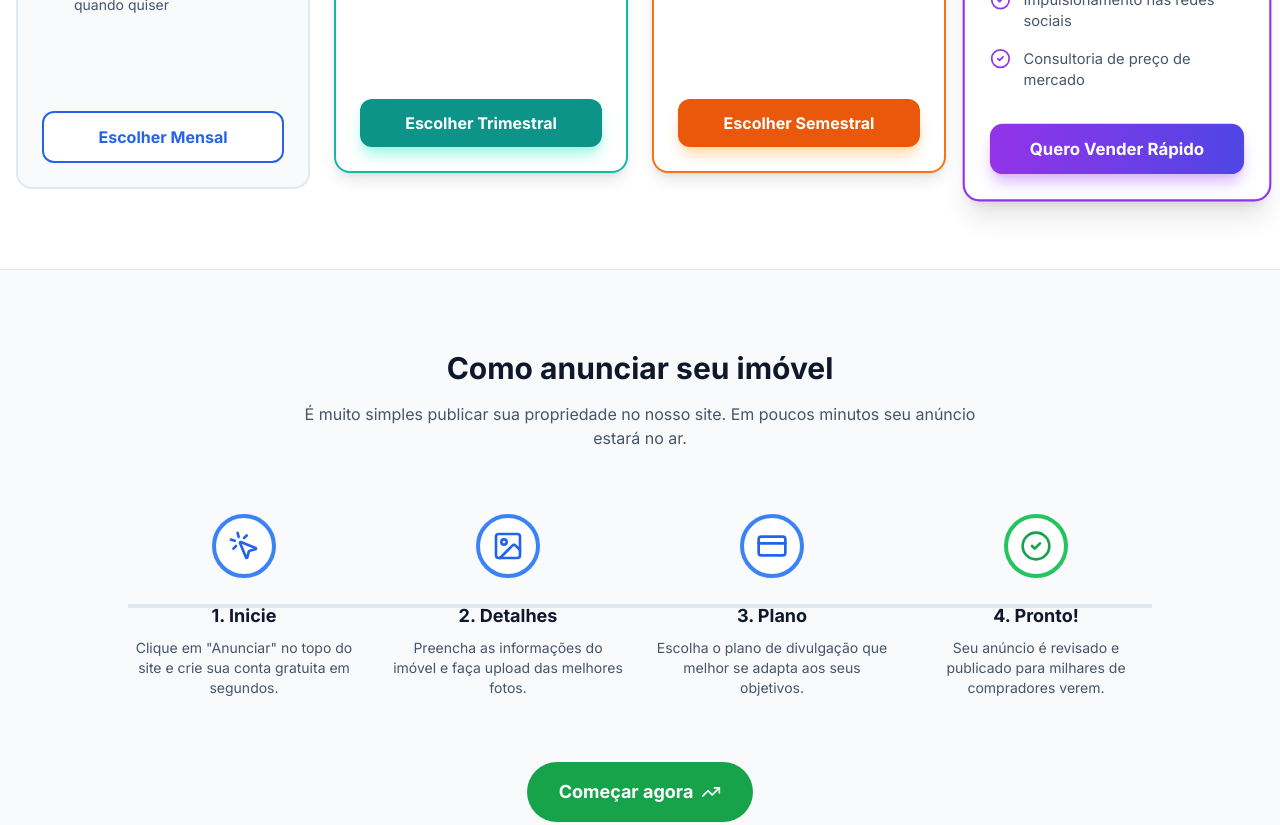
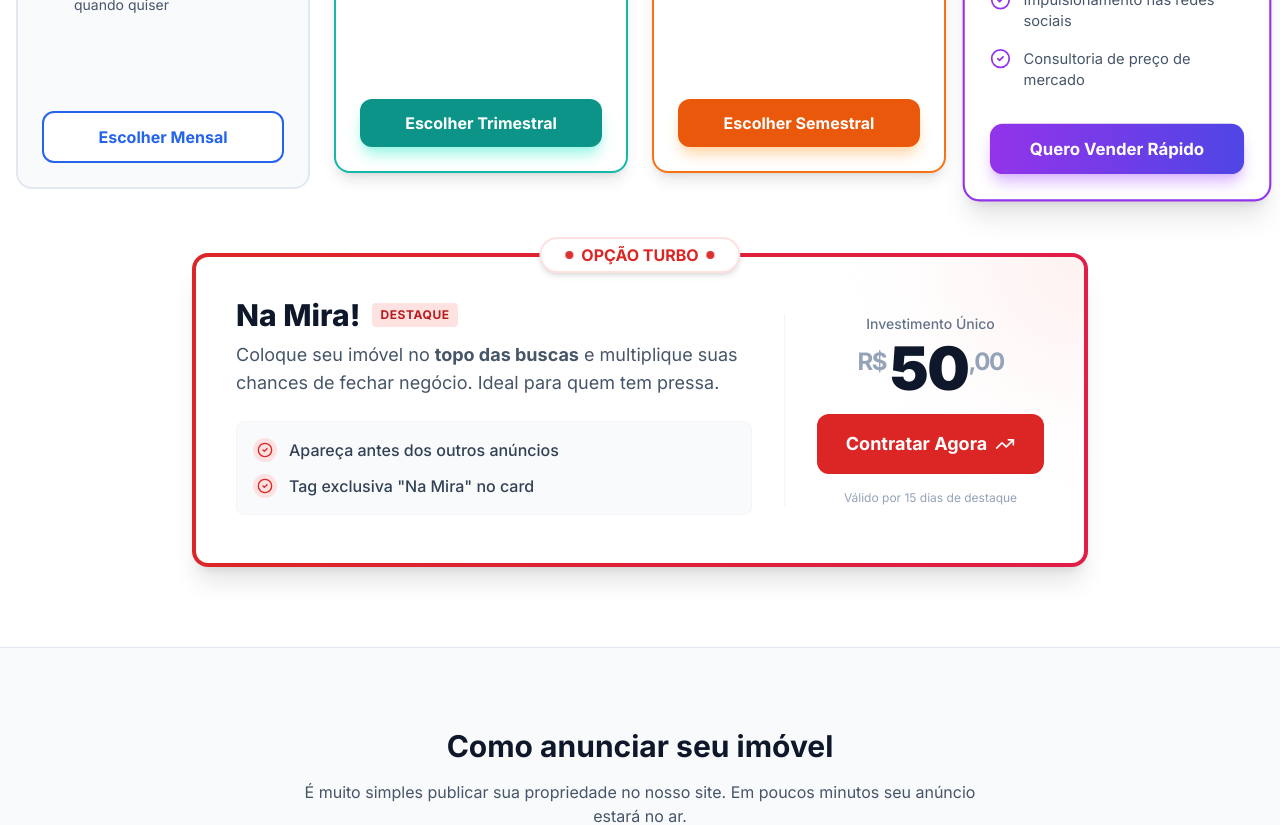
Before and after one commit to Dodo110371/imoveis-daki-do-bairro, a Next.js app: page /planos in a window 1280 px wide. Shown: the part 1820-2645 px from the top of the page. Built offline with nearby package versions, Linux system fonts and the light colour scheme; no server answers.

Commit message:
feat: adiciona opção Na Mira na página de planos

```diff
--- a/app/planos/page.tsx
+++ b/app/planos/page.tsx
@@ -240,6 +240,58 @@ export default function PlanosPage() {
             </div>
 
           </div>
+
+          {/* Na Mira! Option */}
+          <div className="mt-16 max-w-4xl mx-auto">
+            <div className="relative bg-gradient-to-r from-red-600 to-rose-600 rounded-2xl p-1 shadow-xl transform hover:scale-[1.01] transition-transform duration-300">
+              <div className="absolute -top-4 left-1/2 -translate-x-1/2 bg-white text-red-600 px-6 py-1 rounded-full font-bold shadow-md border-2 border-red-100 flex items-center gap-2 whitespace-nowrap z-20">
+                <div className="w-2 h-2 rounded-full bg-red-600 animate-pulse" />
+                OPÇÃO TURBO
+                <div className="w-2 h-2 rounded-full bg-red-600 animate-pulse" />
+              </div>
+              <div className="bg-white rounded-xl p-8 md:p-10 flex flex-col md:flex-row items-center gap-8 relative overflow-hidden">
+                <div className="absolute top-0 right-0 w-64 h-64 bg-red-50 rounded-full blur-3xl -translate-y-1/2 translate-x-1/2 pointer-events-none" />
+                <div className="flex-1 text-center md:text-left relative z-10">
+                  <div className="flex items-center justify-center md:justify-start gap-3 mb-2">
+                    <h3 className="text-3xl font-extrabold text-slate-900">Na Mira!</h3>
+                    <span className="bg-red-100 text-red-700 text-xs font-bold px-2 py-1 rounded uppercase tracking-wider">Destaque</span>
+                  </div>
+                  <p className="text-slate-600 mb-6 text-lg">
+                    Coloque seu imóvel no <strong>topo das buscas</strong> e multiplique suas chances de fechar negócio.
+                    Ideal para quem tem pressa.
+                  </p>
+                  <ul className="space-y-3 mb-2 inline-block text-left bg-slate-50 p-4 rounded-lg border border-slate-100 w-full">
+                    <li className="flex items-center gap-3 text-slate-700">
+                      <div className="bg-red-100 p-1 rounded-full"><CheckCircle2 className="w-4 h-4 text-red-600" /></div>
+                      <span className="font-medium">Apareça antes dos outros anúncios</span>
+                    </li>
+                    <li className="flex items-center gap-3 text-slate-700">
+                      <div className="bg-red-100 p-1 rounded-full"><CheckCircle2 className="w-4 h-4 text-red-600" /></div>
+                      <span className="font-medium">Tag exclusiva "Na Mira" no card</span>
+                    </li>
+                  </ul>
+                </div>
+                <div className="flex flex-col items-center gap-4 relative z-10 min-w-[260px] border-l-0 md:border-l border-slate-100 md:pl-8">
+                  <div className="text-center">
+                    <div className="text-sm text-slate-500 font-medium mb-1">Investimento Único</div>
+                    <div className="text-6xl font-black text-slate-900 tracking-tight flex items-start justify-center">
+                      <span className="text-2xl mt-2 mr-1 font-bold text-slate-400">R$</span>
+                      50
+                      <span className="text-2xl mt-2 font-bold text-slate-400">,00</span>
+                    </div>
+                  </div>
+                  <Link
+                    href="/pagamento?plano=na_mira"
+                    className="w-full py-4 px-6 bg-red-600 text-white font-bold text-lg rounded-xl hover:bg-red-700 hover:shadow-lg hover:shadow-red-200 transition-all text-center flex items-center justify-center gap-2 group"
+                  >
+                    Contratar Agora
+                    <TrendingUp className="w-5 h-5 group-hover:translate-x-1 transition-transform" />
+                  </Link>
+                  <p className="text-xs text-slate-400 text-center">Válido por 15 dias de destaque</p>
+                </div>
+              </div>
+            </div>
+          </div>
         </div>
       </section>
 
```
